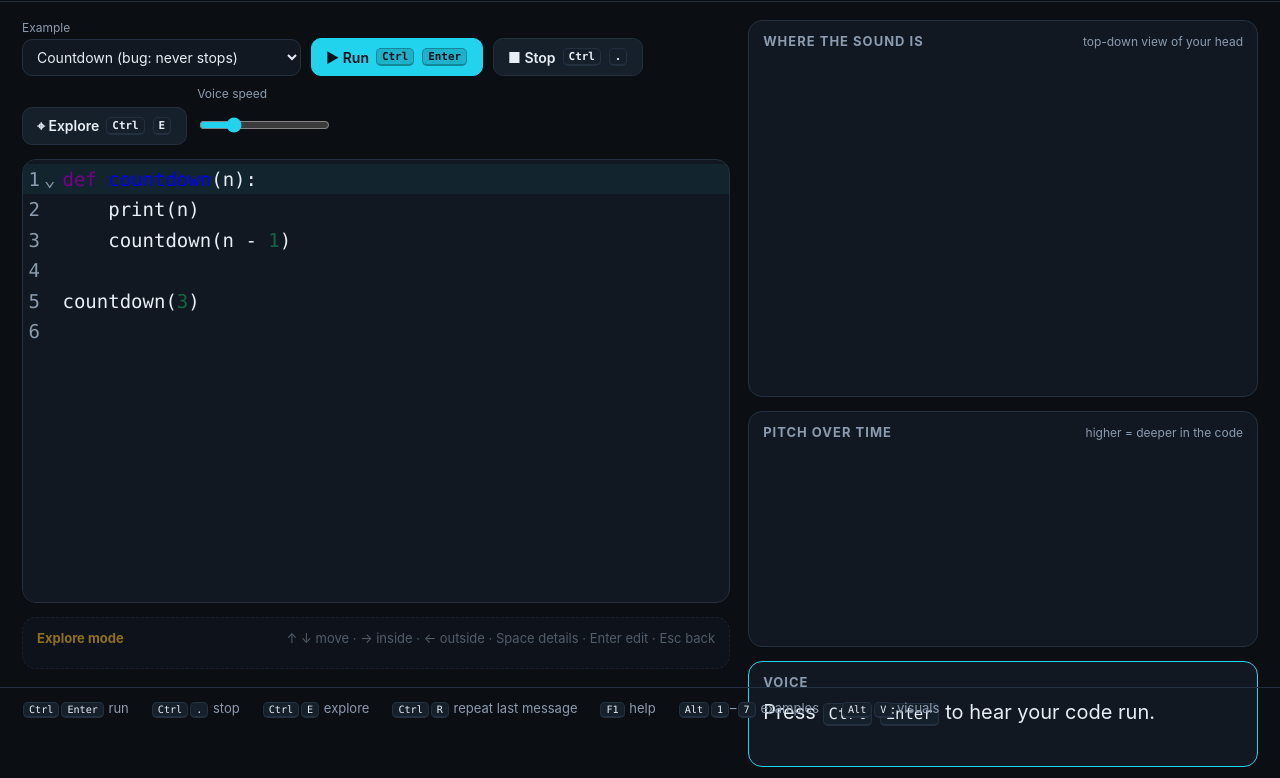
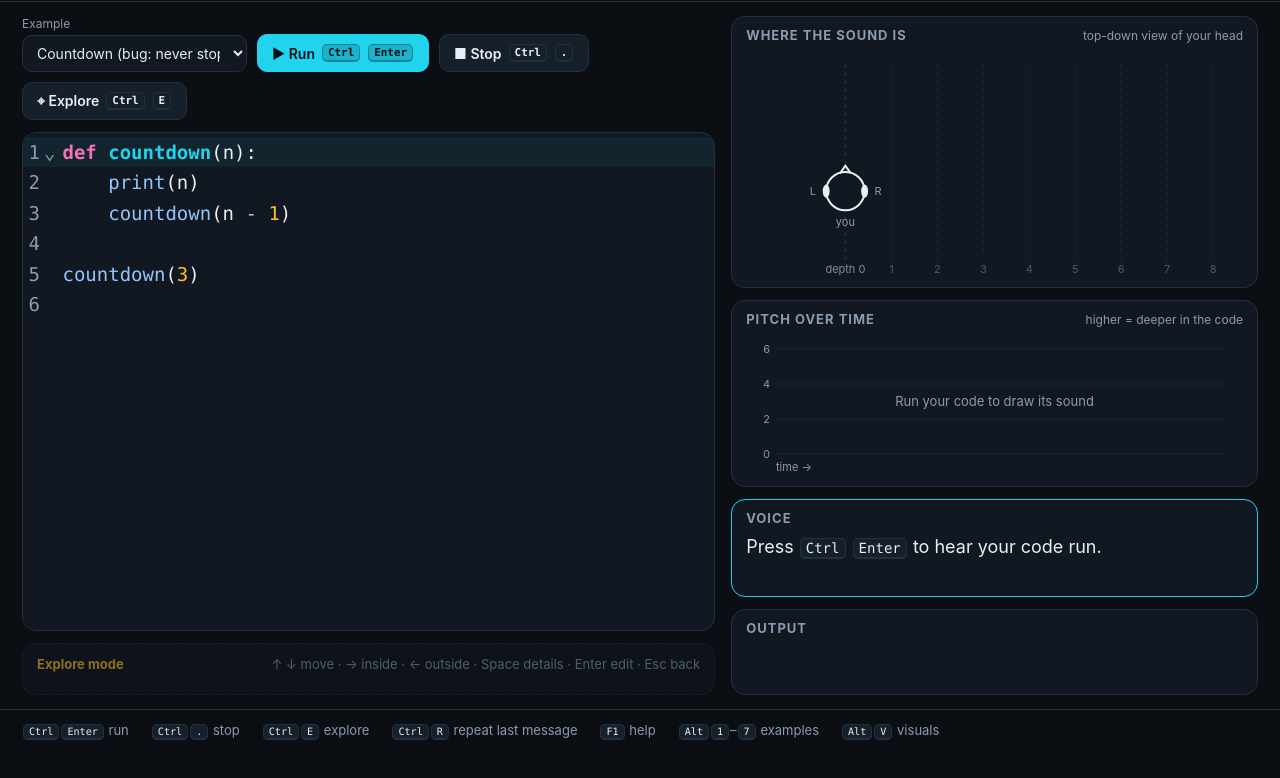
Before and after one commit to OMV0601/software-dev, a website built with Vite: page index.html in a window 1280 px wide. Shown: the part 72-850 px from the top of the page. After the commit the page ends 822 px from the top, so only its background shows below. Built offline with nearby package versions, Linux system fonts and the light colour scheme; files whose address does not match are found by name.

Commit message:
Phase 5: visual overlay for sighted viewers
- overlay.js: SpaceView (top-down head with glowing dots where each sound
  sits, newest labelled) and PitchView (pitch staircase; working recursion
  draws a mountain, runaway recursion climbs and maxes out), with a result
  badge; crisp on high-DPI screens
- Captions render code in backticks as code
- High-contrast syntax colours; layout fits a 1440x900 recording
- Single copies of @codemirror/state and view (fixes duplicate instances)

Co-Authored-By: Claude Opus 5.5 <noreply@anthropic.com>
Claude-Session: https://claude.ai/code/session_01H7FSc4AmZLGgpLpWijzyhZ

```diff
--- a/index.html
+++ b/index.html
@@ -23,6 +23,10 @@
         </div>
       </div>
       <div class="pills">
+        <label class="speed">
+          <span>Voice speed</span>
+          <input id="rate" type="range" min="0.8" max="3" step="0.1" value="1.3" aria-label="Voice speed" />
+        </label>
         <span id="mode-pill" class="pill" aria-hidden="true">Editing</span>
         <span id="status-pill" class="pill pill-wait" role="status">Loading Python…</span>
         <span class="pill pill-ghost" aria-hidden="true">🎧 Headphones on</span>
@@ -45,10 +49,6 @@
           <button id="explore-btn" class="btn" type="button" aria-keyshortcuts="Control+E">
             ⌖ Explore <kbd>Ctrl</kbd><kbd>E</kbd>
           </button>
-          <label class="field field-range">
-            <span>Voice speed</span>
-            <input id="rate" type="range" min="0.8" max="3" step="0.1" value="1.3" aria-label="Voice speed" />
-          </label>
         </div>
 
         <div id="editor" class="editor"></div>
@@ -69,7 +69,7 @@
             <h2>Where the sound is</h2>
             <span class="hint">top-down view of your head</span>
           </div>
-          <canvas id="space" class="space" width="440" height="300" aria-hidden="true"></canvas>
+          <canvas id="space" class="space" width="440" height="200" aria-hidden="true"></canvas>
         </div>
 
         <div class="card">
@@ -77,7 +77,7 @@
             <h2>Pitch over time</h2>
             <span class="hint">higher = deeper in the code</span>
           </div>
-          <canvas id="pitch" class="pitch" width="440" height="170" aria-hidden="true"></canvas>
+          <canvas id="pitch" class="pitch" width="440" height="125" aria-hidden="true"></canvas>
         </div>
 
         <div class="card caption-card">
--- a/package.json
+++ b/package.json
@@ -24,8 +24,10 @@
   "homepage": "https://github.com/OMV0601/software-dev#readme",
   "dependencies": {
     "@codemirror/lang-python": "6.1.7",
-    "@codemirror/state": "6.5.2",
-    "@codemirror/view": "6.36.8",
+    "@codemirror/language": "6.13.1",
+    "@codemirror/state": "6.7.6",
+    "@codemirror/view": "6.43.15",
+    "@lezer/highlight": "1.2.5",
     "codemirror": "6.0.1",
     "pyodide": "0.27.7"
   },
--- a/src/editor.js
+++ b/src/editor.js
@@ -8,6 +8,20 @@ import { basicSetup } from "codemirror";
 import { EditorView, Decoration, keymap } from "@codemirror/view";
 import { EditorState, StateEffect, StateField, Prec } from "@codemirror/state";
 import { python } from "@codemirror/lang-python";
+import { HighlightStyle, syntaxHighlighting } from "@codemirror/language";
+import { tags as t } from "@lezer/highlight";
+
+// High-contrast colours for a dark background (also helps low-vision users).
+const highlight = HighlightStyle.define([
+  { tag: [t.keyword, t.controlKeyword, t.definitionKeyword, t.moduleKeyword], color: "#f472b6", fontWeight: "600" },
+  { tag: [t.function(t.definition(t.variableName)), t.definition(t.className)], color: "#22d3ee", fontWeight: "600" },
+  { tag: [t.number, t.bool, t.null], color: "#fbbf24" },
+  { tag: [t.string, t.special(t.string)], color: "#86efac" },
+  { tag: t.comment, color: "#8b9bb0", fontStyle: "italic" },
+  { tag: [t.operator, t.compareOperator, t.arithmeticOperator], color: "#c4b5fd" },
+  { tag: [t.function(t.variableName), t.standard(t.variableName)], color: "#93c5fd" },
+  { tag: [t.self, t.atom], color: "#fca5a5" },
+]);
 
 const setRunningLine = StateEffect.define();
 
@@ -57,6 +71,7 @@ export function createEditor(parent, { doc = "", onChange = () => {}, extraKeys
         Prec.highest(keymap.of(extraKeys)),
         basicSetup,
         python(),
+        syntaxHighlighting(highlight, { fallback: false }),
         theme,
         runningLineField,
         EditorView.contentAttributes.of({ "aria-label": "Python code editor" }),
--- a/src/explore.js
+++ b/src/explore.js
@@ -131,7 +131,7 @@ export class Explorer {
     else if (BRANCH_KINDS.has(node.kind)) a.branch(freq, t, pos);
     else if (node.kind === "return") a.note(freq, t, pos, { peak: 0.35, decay: 0.3 });
     else a.bell(freq, t, pos);
-    this.onSound({ kind: node.kind, pos, level });
+    this.onSound({ kind: node.kind, pos, level, label: node.label.length > 22 ? node.label.slice(0, 21) + "…" : node.label });
   }
 
   renderBreadcrumb() {
--- a/src/main.js
+++ b/src/main.js
@@ -8,6 +8,7 @@ import { buildScore } from "./sonify.js";
 import { analyze } from "./analyze.js";
 import { Speech } from "./speech.js";
 import { Explorer } from "./explore.js";
+import { SpaceView, PitchView } from "./overlay.js";
 
 const $ = (id) => document.getElementById(id);
 const els = {
@@ -37,6 +38,28 @@ function showCaption(text, tone = "info") {
 
 // ------------------------------------------------------------------ services
 const audio = new AudioEngine();
+const space = new SpaceView($("space"));
+const pitch = new PitchView($("pitch"));
+
+const ENDING_LABEL = {
+  "runaway-recursion": "never came back ↑",
+  "runaway-loop": "never stopped ⟳",
+  ok: "came back ✓",
+  error: "error ✕",
+  syntax: "syntax error ✕",
+  timeout: "too long ✕",
+  budget: "too many steps ✕",
+};
+
+function stepLabel(step) {
+  if (step.sound === "call") {
+    const values = (step.args || "").split(", ").map((a) => a.split("=")[1]).join(", ");
+    return `${step.fn}(${values})`;
+  }
+  if (step.sound === "return") return `← ${step.fn}`;
+  if (step.sound === "tick") return `loop, line ${step.loop}`;
+  return "";
+}
 const speech = new Speech({ liveRegion: $("live"), onSay: showCaption });
 
 let pythonReady = false;
@@ -77,15 +100,22 @@ async function run() {
   app.lastAnalysis = analysis;
   const score = buildScore(result);
   app.lastScore = score;
+  pitch.reset(score);
 
   const finished = await audio.play(score, {
     onStep(step) {
       editor.highlightLine(step.line);
+      pitch.add(step);
+      space.ping({ pos: step.pos, kind: step.sound, label: stepLabel(step) });
     },
   });
   if (!finished || runId !== app.runId) return;
 
-  editor.highlightLine(analysis.line, analysis.tone === "ok" ? "ok" : "error");
+  const ok = analysis.tone === "ok";
+  const hasCalls = score.steps.some((s) => s.sound === "call");
+  pitch.end(analysis.tone, ok ? (hasCalls ? "came back down ✓" : "done ✓") : ENDING_LABEL[analysis.kind] || "problem ✕");
+  space.ping({ pos: { x: 0, y: 0.3, z: -1 }, kind: ok ? "done" : "error", label: ok ? "✓ chime" : "✕ buzz" });
+  editor.highlightLine(analysis.line, ok ? "ok" : "error");
   speech.say(analysis.text, { tone: analysis.tone });
   app.running = false;
   app.lastFinishedAt = Date.now();
@@ -109,6 +139,7 @@ function loadExample(id, { announce = true } = {}) {
   els.select.value = ex.id;
   els.output.textContent = "";
   editor.highlightLine(null);
+  pitch.reset();
   if (announce) speech.say(`Loaded example: ${ex.title}.`);
 }
 
@@ -130,6 +161,7 @@ const explorer = new Explorer({
   python,
   audio,
   speech,
+  onSound: (info) => space.ping(info),
   onModeChange(on) {
     els.mode.textContent = on ? "Exploring" : "Editing";
     els.mode.className = "pill" + (on ? " pill-explore" : "");
--- /dev/null
+++ b/src/overlay.js
@@ -0,0 +1,275 @@
+// Visuals for sighted viewers (teachers, judges, the demo video).
+// The product is the sound; these canvases just show what you are hearing.
+//
+//  SpaceView: a top-down view of your head. Each sound appears as a glowing
+//             dot where it sits in 3D space (deeper code = further right).
+//  PitchView: the pitch over time. Recursion that works looks like a
+//             mountain (up, then back down); runaway recursion climbs forever.
+
+const css = (name) => getComputedStyle(document.documentElement).getPropertyValue(name).trim();
+
+function palette() {
+  return {
+    bg: css("--panel"),
+    line: css("--line"),
+    text: css("--text"),
+    muted: css("--muted"),
+    accent: css("--accent"),
+    warm: css("--warm"),
+    ok: css("--ok"),
+    err: css("--err"),
+  };
+}
+
+/** Make a canvas sharp on high-DPI screens and keep it sized to its box. */
+function fitCanvas(canvas, onResize) {
+  // Keep the aspect ratio from the width/height attributes in the HTML.
+  const aspect = canvas.height / canvas.width;
+  let lastW = 0;
+  const resize = () => {
+    const w = Math.round(canvas.clientWidth) || canvas.width;
+    if (w === lastW) return;
+    lastW = w;
+    const h = Math.round(w * aspect);
+    const ratio = window.devicePixelRatio || 1;
+    canvas._w = w;
+    canvas._h = h;
+    canvas.style.height = h + "px";
+    canvas.width = Math.round(w * ratio);
+    canvas.height = Math.round(h * ratio);
+    canvas.getContext("2d").setTransform(ratio, 0, 0, ratio, 0, 0);
+    onResize();
+  };
+  new ResizeObserver(resize).observe(canvas);
+  resize();
+}
+
+// ------------------------------------------------------------------- space
+const KIND_COLOR = {
+  call: "accent", return: "accent", tick: "warm", edge: "muted",
+  function: "accent", class: "accent", for: "warm", while: "warm",
+  if: "ok", elif: "ok", else: "ok", try: "ok", except: "ok", finally: "ok",
+  error: "err", done: "ok",
+};
+
+export class SpaceView {
+  constructor(canvas) {
+    this.canvas = canvas;
+    this.ctx = canvas.getContext("2d");
+    this.pings = [];
+    this.colors = palette();
+    fitCanvas(canvas, () => this.draw());
+    const loop = () => {
+      this.draw();
+      requestAnimationFrame(loop);
+    };
+    requestAnimationFrame(loop);
+  }
+
+  /** Show a sound at a 3D position. */
+  ping({ pos, kind = "call", label = "" }) {
+    this.pings.push({ pos, kind, label, born: performance.now() });
+    if (this.pings.length > 40) this.pings.shift();
+  }
+
+  layout() {
+    const w = this.canvas._w, h = this.canvas._h;
+    const head = { x: w * 0.2, y: h * 0.62, r: Math.min(w, h) * 0.085 };
+    const unit = (w * 0.74) / 3.6; // x = 0 .. 3.6 (depth 0 .. 8) spans the width
+    return { w, h, head, unit };
+  }
+
+  toCanvas(pos, { head, unit }) {
+    return { x: head.x + pos.x * unit, y: head.y + pos.z * unit * 0.85 - pos.y * unit * 0.4 };
+  }
+
+  draw() {
+    const { ctx } = this;
+    const c = this.colors;
+    const L = this.layout();
+    const { w, h, head, unit } = L;
+    ctx.clearRect(0, 0, w, h);
+
+    // depth guide columns
+    ctx.font = "11px " + css("--sans");
+    ctx.textAlign = "center";
+    for (let d = 0; d <= 8; d++) {
+      const x = head.x + d * 0.45 * unit;
+      ctx.strokeStyle = c.line;
+      ctx.globalAlpha = d === 0 ? 0.9 : 0.5;
+      ctx.setLineDash([3, 5]);
+      ctx.beginPath();
+      ctx.moveTo(x, 14);
+      ctx.lineTo(x, h - 18);
+      ctx.stroke();
+      ctx.setLineDash([]);
+      {
+        ctx.fillStyle = c.muted;
+        ctx.fillText(d === 0 ? "depth 0" : String(d), x, h - 4);
+      }
+    }
+    ctx.globalAlpha = 1;
+
+    // listener's head (top-down): circle, nose pointing forward (up), ears
+    ctx.fillStyle = c.bg;
+    ctx.strokeStyle = c.text;
+    ctx.lineWidth = 2;
+    ctx.beginPath();
+    ctx.arc(head.x, head.y, head.r, 0, Math.PI * 2);
+    ctx.fill();
+    ctx.stroke();
+    ctx.beginPath();
+    ctx.moveTo(head.x - head.r * 0.28, head.y - head.r * 0.92);
+    ctx.lineTo(head.x, head.y - head.r * 1.32);
+    ctx.lineTo(head.x + head.r * 0.28, head.y - head.r * 0.92);
+    ctx.stroke();
+    for (const side of [-1, 1]) {
+      ctx.beginPath();
+      ctx.ellipse(head.x + side * head.r, head.y, head.r * 0.18, head.r * 0.34, 0, 0, Math.PI * 2);
+      ctx.fillStyle = c.text;
+      ctx.fill();
+    }
+    ctx.fillStyle = c.muted;
+    ctx.fillText("L", head.x - head.r * 1.7, head.y + 4);
+    ctx.fillText("R", head.x + head.r * 1.7, head.y + 4);
+    ctx.fillText("you", head.x, head.y + head.r + 16);
+
+    // sound pings: a dot with an expanding ring that fades out
+    const now = performance.now();
+    this.pings = this.pings.filter((p) => now - p.born < 1600);
+    const newest = this.pings[this.pings.length - 1];
+    for (const p of this.pings) {
+      const age = (now - p.born) / 1600;
+      const { x, y } = this.toCanvas(p.pos, L);
+      const color = c[KIND_COLOR[p.kind] || "accent"];
+      ctx.globalAlpha = Math.max(0, 1 - age);
+      ctx.strokeStyle = color;
+      ctx.lineWidth = 2;
+      ctx.beginPath();
+      ctx.arc(x, y, 8 + age * 26, 0, Math.PI * 2);
+      ctx.stroke();
+      ctx.fillStyle = color;
+      ctx.beginPath();
+      ctx.arc(x, y, 7, 0, Math.PI * 2);
+      ctx.fill();
+      // faint line from the head to the sound
+      ctx.globalAlpha = Math.max(0, 0.35 - age * 0.35);
+      ctx.beginPath();
+      ctx.moveTo(head.x, head.y);
+      ctx.lineTo(x, y);
+      ctx.stroke();
+      if (p.label && p === newest && age < 0.9) {
+        ctx.globalAlpha = Math.min(1, 1.6 - age * 1.6);
+        ctx.fillStyle = c.text;
+        ctx.font = "600 13px " + css("--mono");
+        ctx.textAlign = "center";
+        const half = ctx.measureText(p.label).width / 2 + 4;
+        ctx.fillText(p.label, Math.max(half, Math.min(x, w - half)), y - 18);
+        ctx.font = "11px " + css("--sans");
+      }
+    }
+    ctx.globalAlpha = 1;
+  }
+}
+
+// ------------------------------------------------------------------- pitch
+export class PitchView {
+  constructor(canvas) {
+    this.canvas = canvas;
+    this.ctx = canvas.getContext("2d");
+    this.colors = palette();
+    this.reset();
+    fitCanvas(canvas, () => this.draw());
+  }
+
+  reset(score = null) {
+    this.points = [];
+    this.total = score ? Math.max(score.steps.length, 10) : 10;
+    this.maxLevel = score ? Math.max(6, ...score.steps.map((s) => s.level + 1)) : 6;
+    this.maxLevel = Math.min(this.maxLevel, 24); // same cap as the audio pitch
+    this.ending = null;
+    this.truncated = score ? score.truncated : false;
+    this.draw();
+  }
+
+  add(step) {
+    this.points.push(step);
+    this.draw();
+  }
+
+  end(tone, label) {
+    this.ending = { tone, label };
+    this.draw();
+  }
+
+  draw() {
+    const { ctx } = this;
+    const c = this.colors;
+    const w = this.canvas._w, h = this.canvas._h;
+    if (!w) return;
+    const pad = { l: 30, r: 16, t: 14, b: 22 };
+    const pw = w - pad.l - pad.r, ph = h - pad.t - pad.b;
+    const X = (i) => pad.l + (i / Math.max(1, this.total - 1)) * pw;
+    const Y = (level) => pad.t + ph - (Math.min(level, this.maxLevel) / this.maxLevel) * ph;
+
+    ctx.clearRect(0, 0, w, h);
+    ctx.font = "11px " + css("--sans");
+    ctx.fillStyle = c.muted;
+    ctx.textAlign = "right";
+    ctx.strokeStyle = c.line;
+    ctx.lineWidth = 1;
+    for (let l = 0; l <= this.maxLevel; l += Math.ceil(this.maxLevel / 5)) {
+      ctx.globalAlpha = 0.6;
+      ctx.beginPath();
+      ctx.moveTo(pad.l, Y(l));
+      ctx.lineTo(w - pad.r, Y(l));
+      ctx.stroke();
+      ctx.globalAlpha = 1;
+      ctx.fillText(String(l), pad.l - 6, Y(l) + 4);
+    }
+    ctx.textAlign = "left";
+    ctx.fillText("time →", pad.l, h - 5);
+
+    if (!this.points.length) {
+      ctx.fillStyle = c.muted;
+      ctx.textAlign = "center";
+      ctx.font = "13px " + css("--sans");
+      ctx.fillText("Run your code to draw its sound", w / 2, h / 2);
+      return;
+    }
+
+    const color = this.ending ? (this.ending.tone === "ok" ? c.ok : c.err) : c.accent;
+
+    // loop ticks as small bars, calls/returns as a staircase line
+    ctx.strokeStyle = color;
+    ctx.fillStyle = color;
+    ctx.lineWidth = 3;
+    ctx.lineJoin = "round";
+    ctx.beginPath();
+    let started = false;
+    this.points.forEach((p, i) => {
+      if (p.sound === "tick") {
+        ctx.fillRect(X(i) - 1.5, Y(p.level) - 8, 3, 8);
+        return;
+      }
+      const x = X(i), y = Y(p.level);
+      if (!started) { ctx.moveTo(x, y); started = true; }
+      else ctx.lineTo(x, y);
+    });
+    ctx.stroke();
+
+    // current point
+    const last = this.points[this.points.length - 1];
+    const lx = X(this.points.length - 1), ly = Y(last.level);
+    ctx.beginPath();
+    ctx.arc(lx, ly, 5, 0, Math.PI * 2);
+    ctx.fill();
+
+    // Result badge in the top-right corner, clear of the line.
+    if (this.ending && this.ending.label) {
+      ctx.font = "700 14px " + css("--sans");
+      ctx.textAlign = "right";
+      ctx.fillText(this.ending.label, w - pad.r, pad.t + 22);
+    }
+  }
+}
--- a/src/styles.css
+++ b/src/styles.css
@@ -68,7 +68,9 @@ kbd {
 .logo { width: 38px; height: 38px; color: var(--accent); }
 h1 { margin: 0; font-size: 22px; letter-spacing: 0.2px; }
 .tagline { margin: 2px 0 0; color: var(--muted); font-size: 14px; }
-.pills { display: flex; gap: 8px; flex-wrap: wrap; }
+.pills { display: flex; gap: 8px; flex-wrap: wrap; align-items: center; }
+.speed { display: flex; align-items: center; gap: 8px; font-size: 13px; color: var(--muted); margin-right: 6px; }
+.speed input { width: 110px; accent-color: var(--accent); }
 .pill {
   font-size: 13px; padding: 5px 11px; border-radius: 999px;
   background: var(--panel-2); border: 1px solid var(--line); color: var(--text);
@@ -83,14 +85,14 @@ h1 { margin: 0; font-size: 22px; letter-spacing: 0.2px; }
 .layout {
   flex: 1;
   display: grid;
-  grid-template-columns: minmax(0, 1.25fr) minmax(320px, 0.9fr);
-  gap: 18px;
-  padding: 18px 22px;
-  min-height: 0;
+  grid-template-columns: minmax(0, 1.25fr) minmax(340px, 0.95fr);
+  gap: 16px;
+  padding: 14px 22px;
 }
-.code-col, .listen-col { display: flex; flex-direction: column; gap: 14px; min-width: 0; min-height: 0; }
+.code-col, .listen-col { display: flex; flex-direction: column; gap: 12px; min-width: 0; }
 
 .toolbar { display: flex; gap: 10px; align-items: flex-end; flex-wrap: wrap; }
+.field select { max-width: 225px; }
 .field { display: flex; flex-direction: column; gap: 4px; font-size: 12px; color: var(--muted); }
 .field select, .field input {
   background: var(--panel); color: var(--text); border: 1px solid var(--line);
@@ -131,7 +133,7 @@ h1 { margin: 0; font-size: 22px; letter-spacing: 0.2px; }
 /* ---------- listening column ---------- */
 .card {
   background: var(--panel); border: 1px solid var(--line); border-radius: var(--radius);
-  padding: 12px 14px;
+  padding: 10px 14px;
 }
 .card-head { display: flex; justify-content: space-between; align-items: baseline; margin-bottom: 8px; gap: 8px; }
 .card h2 { margin: 0; font-size: 13px; text-transform: uppercase; letter-spacing: 1px; color: var(--muted); }
@@ -139,12 +141,16 @@ h1 { margin: 0; font-size: 22px; letter-spacing: 0.2px; }
 canvas { width: 100%; height: auto; display: block; }
 
 .caption-card { border-color: var(--accent); }
-.caption { margin: 0; font-size: 20px; line-height: 1.4; min-height: 2.8em; }
+.caption { margin: 0; font-size: 18px; line-height: 1.45; min-height: 2.9em; }
+.caption code {
+  font-family: var(--mono); font-size: 0.92em; background: var(--panel-2);
+  border: 1px solid var(--line); border-radius: 6px; padding: 0 5px;
+}
 .caption.ok { color: var(--ok); }
 .caption.err { color: var(--err); }
 
 .output {
-  margin: 0; font-family: var(--mono); font-size: 15px; min-height: 60px; max-height: 160px;
+  margin: 0; font-family: var(--mono); font-size: 14px; min-height: 40px; max-height: 96px;
   overflow: auto; white-space: pre-wrap; color: var(--text);
 }
 
```
Also changed, not shown: 1 other file.
